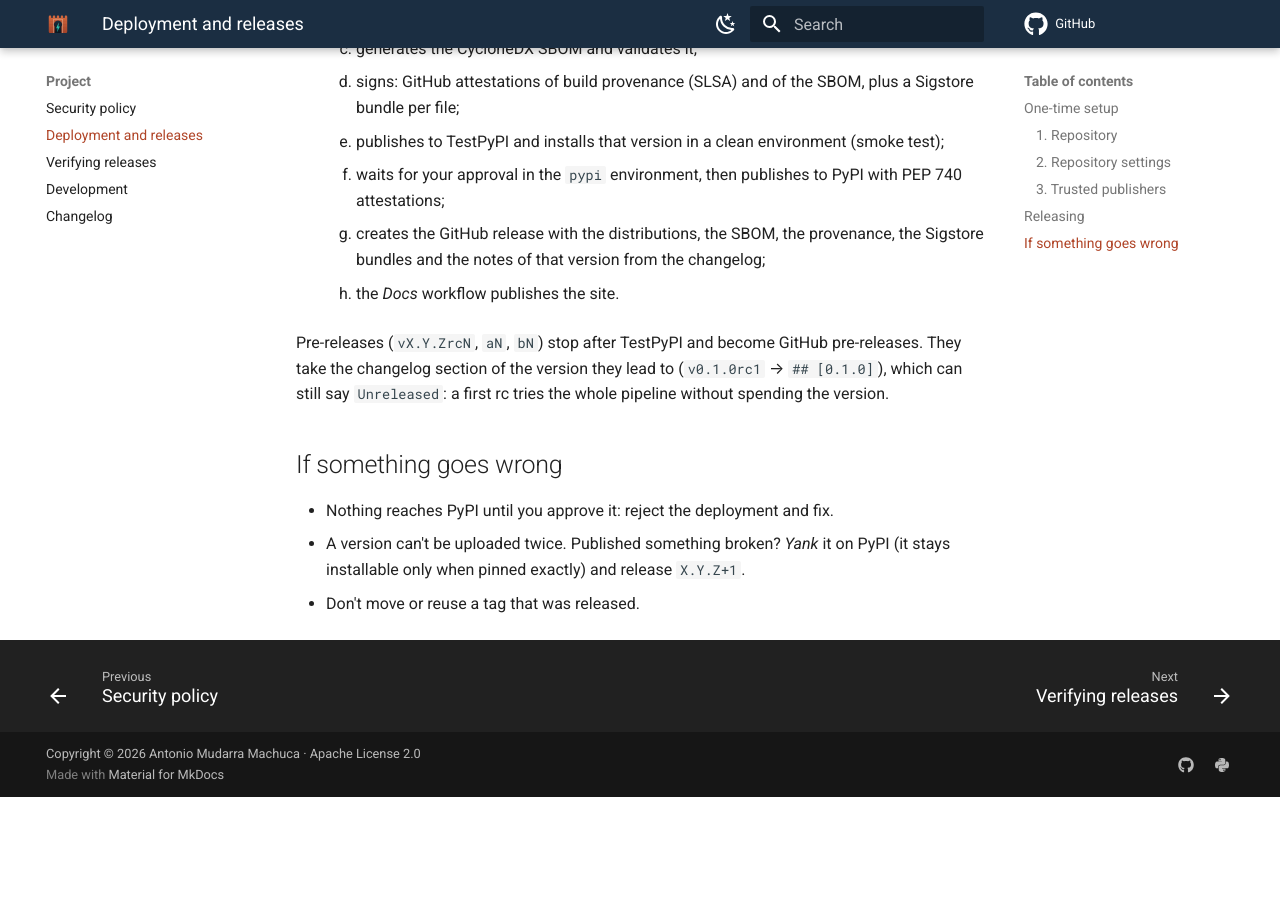
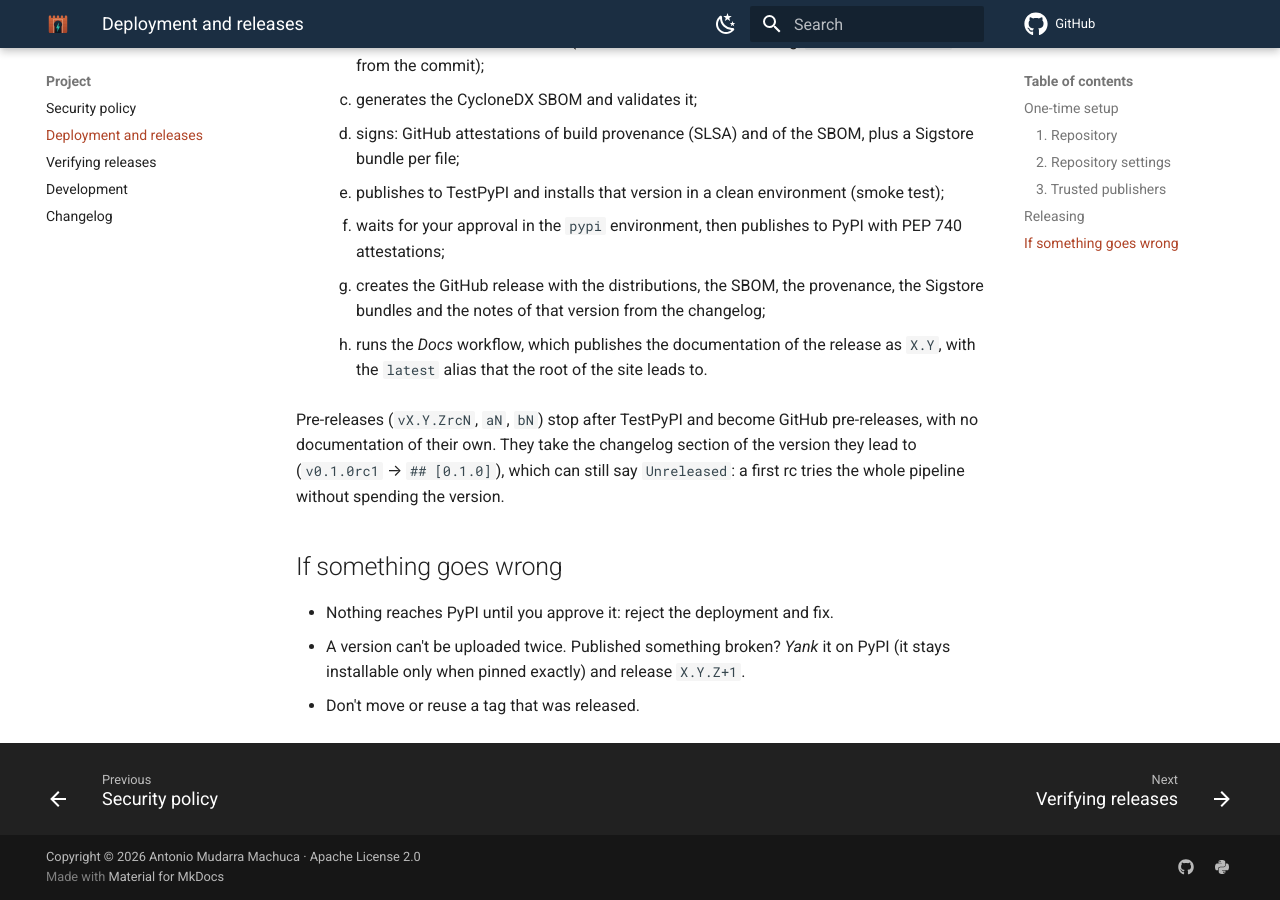
Before and after one commit to nonodev96/fastapi-alcazaba, an MkDocs documentation site: the page built from docs/releasing.md, in a window 1280 px wide and 900 px high, scrolled down 2031 px. Built offline with MkDocs 1.6.1 and Material for MkDocs 9.7.7, drawn with Linux system fonts in a browser that asks for light colours; comment, search, counter and statistics services are not loaded; the version menu is left out; before the commit the page ends 2828 px from its top, so only the background shows below that; some of the changed text lies outside the part shown.

Commit message:
Publish the documentation per version, with a selector
mike keeps a site per version in the gh-pages branch, and Material's
selector lists them: main is "dev", published on every push, and each
release from 0.3 is its X.Y, built from its tag's code once the release
workflow is done (it runs the docs workflow with the tag, on main, the
only branch GitHub Pages deploys from). The newest release takes the
"latest" alias, where the root of the site leads; until a release has
its documentation, dev does. Republishing an older release leaves
"latest" alone, and pre-releases are refused. Every version but the
latest says so, and links to it. Aliases are redirects, and each page's
canonical URL has its version.

Only the job that commits to gh-pages may write: its token is in the
environment of mike's step alone, as an HTTP header, never in
.git/config. If a run of another version pushes in between, it starts
again from what that one pushed. The deploy job uploads gh-pages as it
is when it starts, with a 404.html at the root: addresses from before
the versions (/examples/cache/) lead to the same page of the latest,
those of a version to its 404 page, always within the site.

The README's links into the site point at latest/. And the release
workflow's permissions say what each one is for.

```diff
--- a/docs/releasing.md
+++ b/docs/releasing.md
@@ -31,8 +31,10 @@
 - **Environments:**
     - `testpypi`: deployment tags `v*`.
     - `pypi`: deployment tags `v*`, **required reviewer: you** (the approval before PyPI).
-    - `github-pages`: created when Pages is enabled.
-- **Pages:** source "GitHub Actions".
+    - `github-pages`: created when Pages is enabled; deployment branch `main`, from which the
+      *Docs* workflow deploys every version.
+- **Pages:** source "GitHub Actions". The *Docs* workflow keeps a site per version in the
+  `gh-pages` branch, which its first run creates: `dev` for `main`, `X.Y` for each release.
 - **Security:** Dependabot alerts and security updates, secret scanning with push protection,
   private vulnerability reporting (SECURITY.md points there), code scanning (CodeQL and
   Scorecard upload their results).
@@ -77,11 +79,13 @@
        attestations;
     7. creates the GitHub release with the distributions, the SBOM, the provenance, the Sigstore
        bundles and the notes of that version from the changelog;
-    8. the *Docs* workflow publishes the site.
+    8. runs the *Docs* workflow, which publishes the documentation of the release as `X.Y`, with
+       the `latest` alias that the root of the site leads to.
 
-Pre-releases (`vX.Y.ZrcN`, `aN`, `bN`) stop after TestPyPI and become GitHub pre-releases. They
-take the changelog section of the version they lead to (`v0.1.0rc1` → `## [0.1.0]`), which can
-still say `Unreleased`: a first rc tries the whole pipeline without spending the version.
+Pre-releases (`vX.Y.ZrcN`, `aN`, `bN`) stop after TestPyPI and become GitHub pre-releases, with no
+documentation of their own. They take the changelog section of the version they lead to (`v0.1.0rc1`
+→ `## [0.1.0]`), which can still say `Unreleased`: a first rc tries the whole pipeline without
+spending the version.
 
 ## If something goes wrong
 
--- a/mkdocs.yml
+++ b/mkdocs.yml
@@ -42,6 +42,12 @@
   - stylesheets/brand.css
 
 extra:
+  # A site per version (dev, 0.3, 0.4...), which the docs workflow publishes with mike; the
+  # selector lists them, and the others than the latest release say so (overrides/main.html).
+  version:
+    provider: mike
+    default: latest
+    alias: true
   social:
     - icon: fontawesome/brands/github
       link: https://github.com/nonodev96/fastapi-alcazaba
--- a/overrides/main.html
+++ b/overrides/main.html
@@ -13,3 +13,9 @@
   {% if page and page.canonical_url %}<meta property="og:url" content="{{ page.canonical_url }}">{% endif %}
   <meta name="twitter:card" content="summary_large_image">
 {% endblock %}
+
+{# On every version but the latest release (extra.version.default). #}
+{% block outdated %}
+  This is the documentation of another version than the latest release.
+  <a href="{{ '../' ~ base_url }}"><strong>Go to the latest.</strong></a>
+{% endblock %}
--- a/pyproject.toml
+++ b/pyproject.toml
@@ -88,6 +88,8 @@
     "mkdocs>=1.6.1,<2",
     "mkdocs-material==9.7.1",
     "mkdocstrings-python>=2.0.10",
+    # One site per version (dev, 0.3, 0.4...) with Material's version selector.
+    "mike>=2.2.0",
 ]
 
 # Building and checking the distributions (CI and releases).
```
Also changed, not shown: CHANGELOG.md (+3 -0 lines), README.md (+2 -2 lines), 2 other files.
